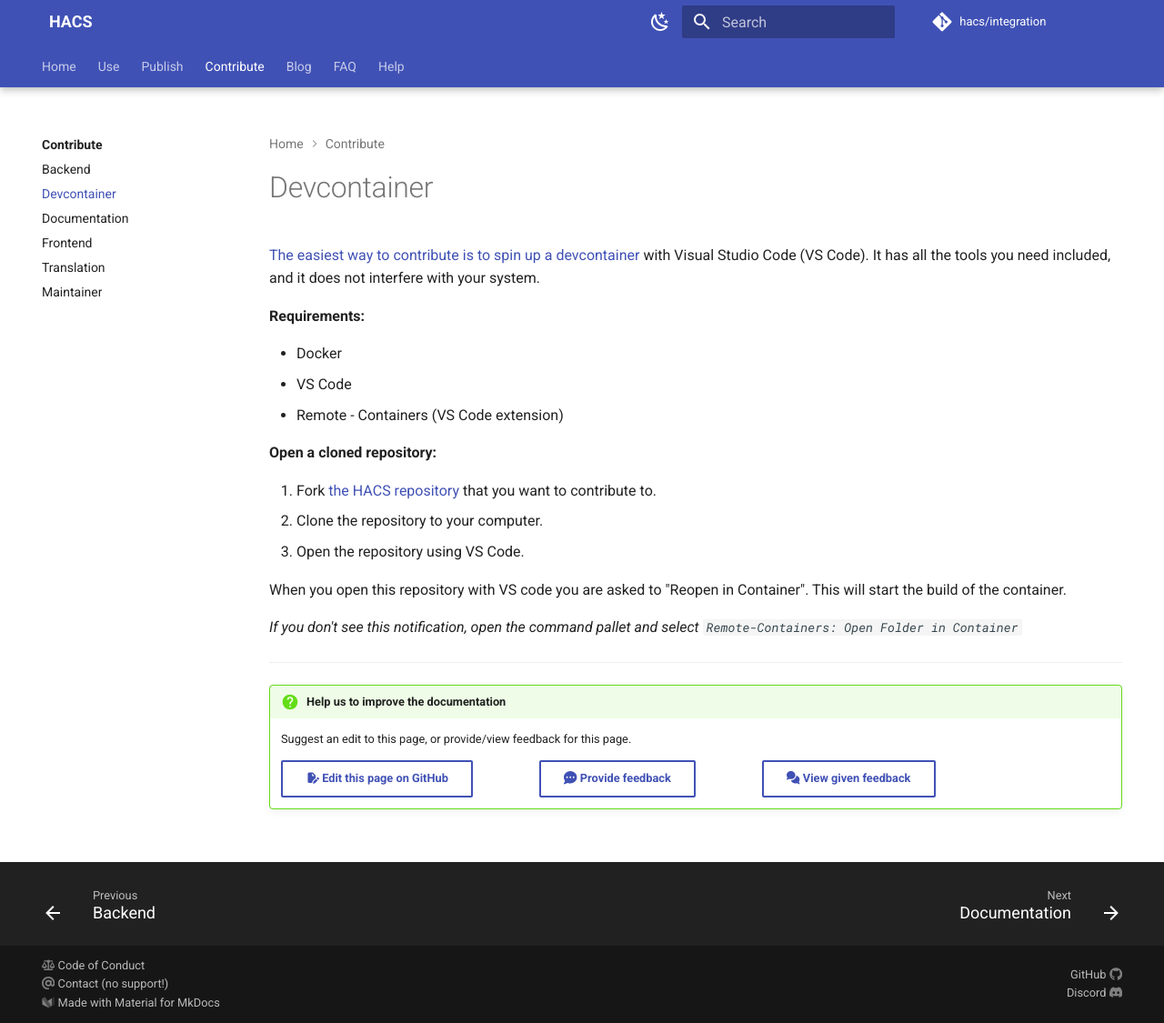
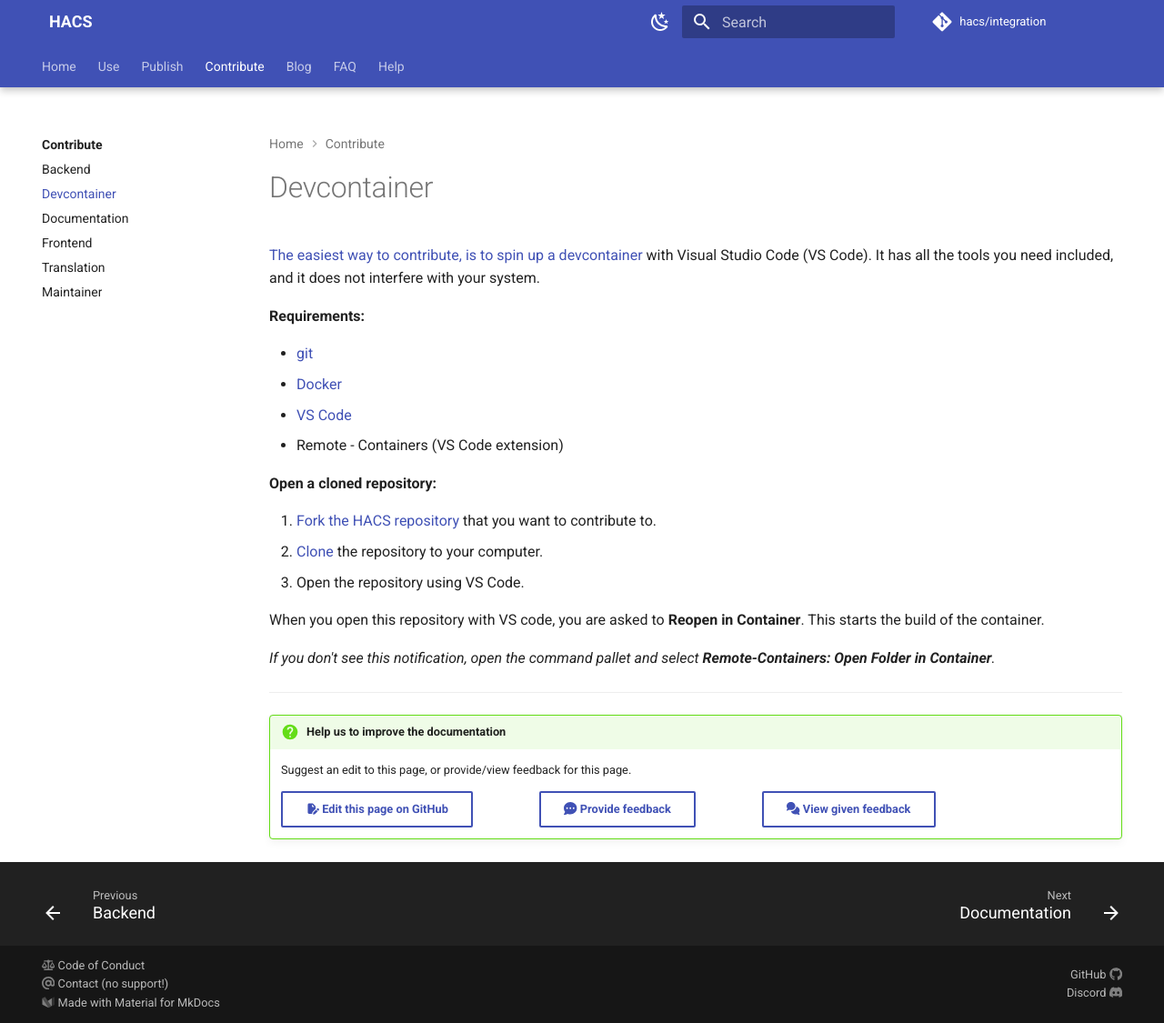
Before and after one commit to hacs/documentation, an MkDocs documentation site: the page built from source/docs/contribute/devcontainer.md, in a window 1280 px wide and 1125 px high. Shown: the whole window at 91% size. Built offline with MkDocs 1.6.1 and Material for MkDocs 9.7.7, drawn with Linux system fonts in a browser that asks for light colours; plug-ins that fetch from the network failed and are left out; comment, search, counter and statistics services are not loaded.

Commit message:
Devcontainers: add links to related external resources (#470)
* Devcontainers: add links to related external resources

* Fix typo

```diff
--- a/source/docs/contribute/devcontainer.md
+++ b/source/docs/contribute/devcontainer.md
@@ -3,20 +3,21 @@ id: devcontainer
 title: Devcontainer
 description: "Set up devcontainer"
 ---
-[The easiest way to contribute is to spin up a devcontainer](https://code.visualstudio.com/remote/containers) with Visual Studio Code (VS Code). It has all the tools you need included, and it does not interfere with your system.
+[The easiest way to contribute, is to spin up a devcontainer](https://code.visualstudio.com/docs/devcontainers/containers) with Visual Studio Code (VS Code). It has all the tools you need included, and it does not interfere with your system.
 
 **Requirements:**
 
-- Docker
-- VS Code
+- [git](https://git-scm.com/book/en/v2/Getting-Started-Installing-Git)
+- [Docker](https://docs.docker.com/get-docker/)
+- [VS Code](https://code.visualstudio.com/docs)
 - Remote - Containers (VS Code extension)
 
 **Open a cloned repository:**
 
-1. Fork [the HACS repository](https://github.com/hacs) that you want to contribute to.
-2. Clone the repository to your computer.
+1. [Fork](https://git-scm.com/book/en/v2/GitHub-Contributing-to-a-Project) [the HACS repository](https://github.com/hacs) that you want to contribute to.
+2. [Clone](https://git-scm.com/book/en/v2/Git-Basics-Getting-a-Git-Repository) the repository to your computer.
 3. Open the repository using VS Code.
 
-When you open this repository with VS code you are asked to "Reopen in Container". This will start the build of the container.
+When you open this repository with VS code, you are asked to **Reopen in Container**. This starts the build of the container.
 
-*If you don't see this notification, open the command pallet and select  `Remote-Containers: Open Folder in Container`*
+_If you don't see this notification, open the command pallet and select  **Remote-Containers: Open Folder in Container**._
```
